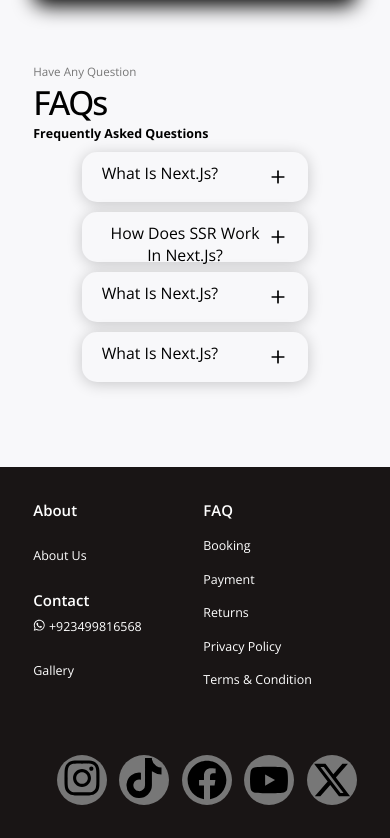
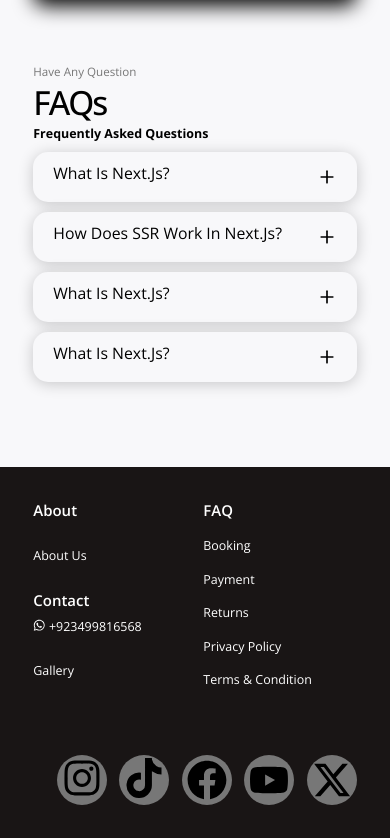
Before and after one commit to usama1998-max/concordia-expedition, a Next.js app: page / in a window 390 px wide. Shown: the part 9610-10448 px from the top of the page. Built offline with nearby package versions, Linux system fonts and the light colour scheme; some icons are missing.

Commit message:
form popover created

```diff
--- a/app/globals.css
+++ b/app/globals.css
@@ -897,6 +897,7 @@ body {
 
 .FAQ .faqSection .faqBtn p{
     padding-left: 10px;
+    text-align: left;
 }
 
 .FAQ .faqSection .faqBtn .icon{
@@ -1207,6 +1208,18 @@ footer .copright p {
         gap: 2rem;
     }
 
+    .FAQ .faqSection .faqBtn{
+        height: 50px;
+    }
+
+    .FAQ .faqSection .faqBtn p{
+        padding-bottom: 10px;
+    }
+
+    .FAQ .faqSection{
+        width: 100%;
+    }
+
     footer {
         padding: 4rem;
     }
@@ -1376,5 +1389,17 @@ footer .copright p {
         width: 100%;
     }
 
+    .FAQ .faqSection .faqBtn{
+        height: 60px;
+    }
+
+    .FAQ .faqSection .faqBtn p{
+        padding-bottom: 10px;
+    }
+
+    .FAQ .faqSection{
+        width: 100%;
+    }
+
 }
 /* ----------------------- media query section ends hare --------------------- */
```
